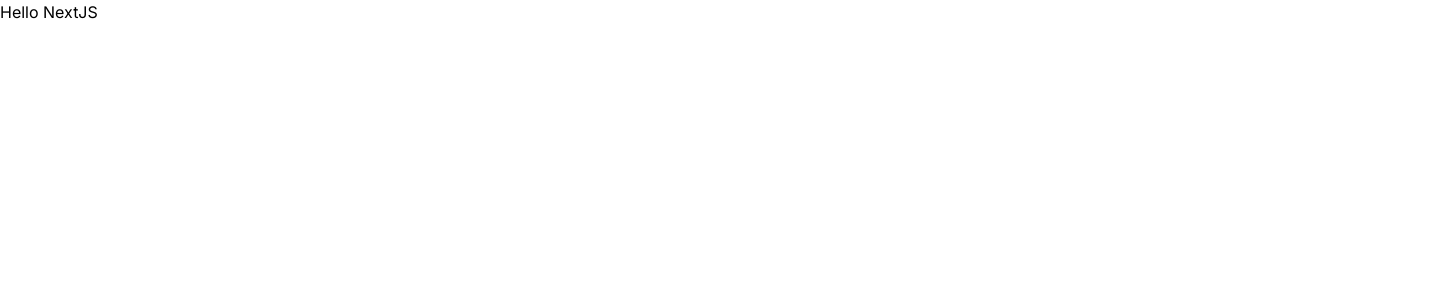
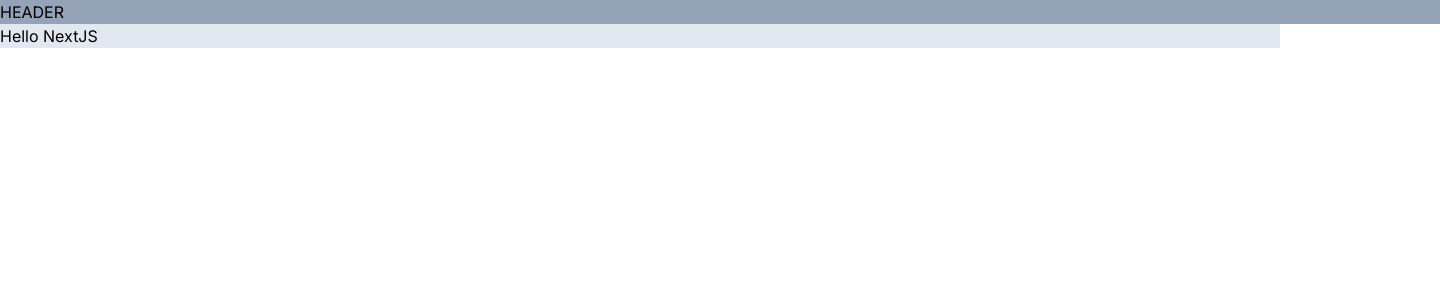
Before and after one commit to Frontend-ALPS-community/Nft-Market, a Next.js app: page / in a window 1280 px wide. Shown: the top 300 px of the page, 1440 px wide, since content can reach past the window. Built offline with nearby package versions, Linux system fonts and the light colour scheme.

Commit message:
:art: add tailwind config

```diff
--- a/package.json
+++ b/package.json
@@ -9,6 +9,7 @@
     "lint": "next lint"
   },
   "dependencies": {
+    "autoprefixer": "^10.4.19",
     "eslint-config-prettier": "^9.1.0",
     "eslint-plugin-prettier": "^5.1.3",
     "next": "14.2.5",
@@ -23,7 +24,7 @@
     "@types/react-dom": "^18",
     "eslint": "^8",
     "eslint-config-next": "14.2.5",
-    "postcss": "^8",
+    "postcss": "^8.4.39",
     "tailwindcss": "^3.4.1",
     "typescript": "^5"
   }
--- /dev/null
+++ b/src/@components/headers/page.tsx
@@ -0,0 +1,9 @@
+const Header = () => {
+  return (
+    <>
+      <div className="w-custom-width bg-slate-400">HEADER</div>
+    </>
+  );
+};
+
+export default Header;
--- /dev/null
+++ b/src/app/(home)/layout.tsx
@@ -0,0 +1,26 @@
+import Header from '@/@components/headers/page';
+import type { Metadata } from 'next';
+import { Inter } from 'next/font/google';
+import './globals.css';
+
+const inter = Inter({ subsets: ['latin'] });
+
+export const metadata: Metadata = {
+  title: 'Create Next App',
+  description: 'Generated by create next app',
+};
+
+export default function RootLayout({
+  children,
+}: Readonly<{
+  children: React.ReactNode;
+}>) {
+  return (
+    <html lang="en">
+      <body className={inter.className}>
+        <Header />
+        {children}
+      </body>
+    </html>
+  );
+}
--- a/src/app/page.tsx
+++ b/src/app/(home)/page.tsx
@@ -2,7 +2,7 @@ export default function Home() {
   const a = '123';
   return (
     <>
-      <div>Hello NextJS</div>
+      <div className="bg-slate-200">Hello NextJS</div>
     </>
   );
 }
--- a/src/app/layout.tsx
+++ /dev/null
@@ -1,22 +0,0 @@
-import type { Metadata } from "next";
-import { Inter } from "next/font/google";
-import "./globals.css";
-
-const inter = Inter({ subsets: ["latin"] });
-
-export const metadata: Metadata = {
-  title: "Create Next App",
-  description: "Generated by create next app",
-};
-
-export default function RootLayout({
-  children,
-}: Readonly<{
-  children: React.ReactNode;
-}>) {
-  return (
-    <html lang="en">
-      <body className={inter.className}>{children}</body>
-    </html>
-  );
-}
--- a/tailwind.config.ts
+++ b/tailwind.config.ts
@@ -1,17 +1,21 @@
-import type { Config } from "tailwindcss";
+import type { Config } from 'tailwindcss';
 
 const config: Config = {
   content: [
-    "./src/pages/**/*.{js,ts,jsx,tsx,mdx}",
-    "./src/components/**/*.{js,ts,jsx,tsx,mdx}",
-    "./src/app/**/*.{js,ts,jsx,tsx,mdx}",
+    './src/pages/**/*.{js,ts,jsx,tsx,mdx}',
+    './src/components/**/*.{js,ts,jsx,tsx,mdx}',
+    './src/app/**/*.{js,ts,jsx,tsx,mdx}',
+    './src/@components/**/*.{js,ts,jsx,tsx,mdx}',
   ],
   theme: {
     extend: {
+      width: {
+        'custom-width': '1440px',
+      },
       backgroundImage: {
-        "gradient-radial": "radial-gradient(var(--tw-gradient-stops))",
-        "gradient-conic":
-          "conic-gradient(from 180deg at 50% 50%, var(--tw-gradient-stops))",
+        'gradient-radial': 'radial-gradient(var(--tw-gradient-stops))',
+        'gradient-conic':
+          'conic-gradient(from 180deg at 50% 50%, var(--tw-gradient-stops))',
       },
     },
   },
```
Also changed, not shown: src/app/(home)/globals.css (renamed from src/app/globals.css), 1 other file (tests, documents, lock files or other folders).
